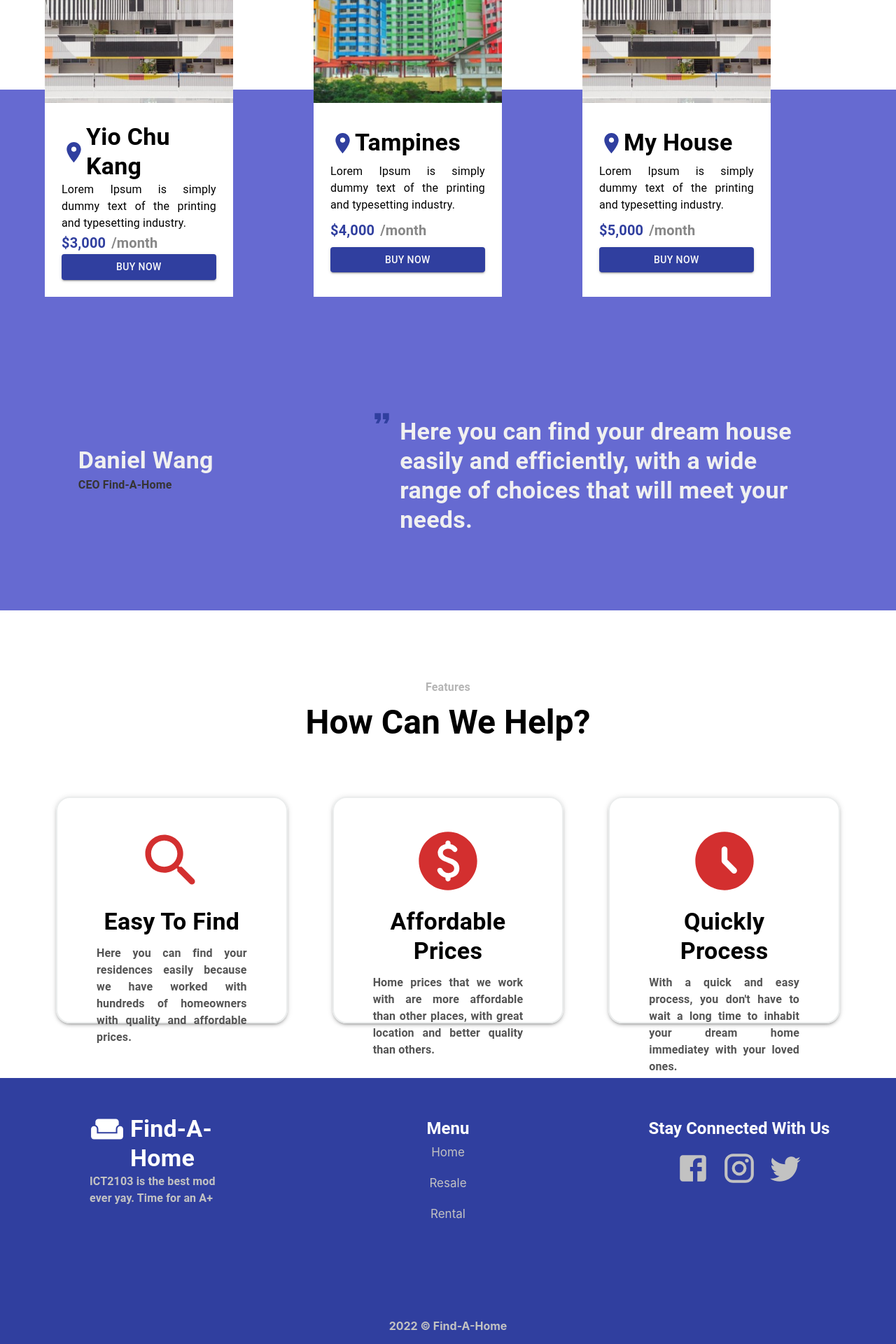
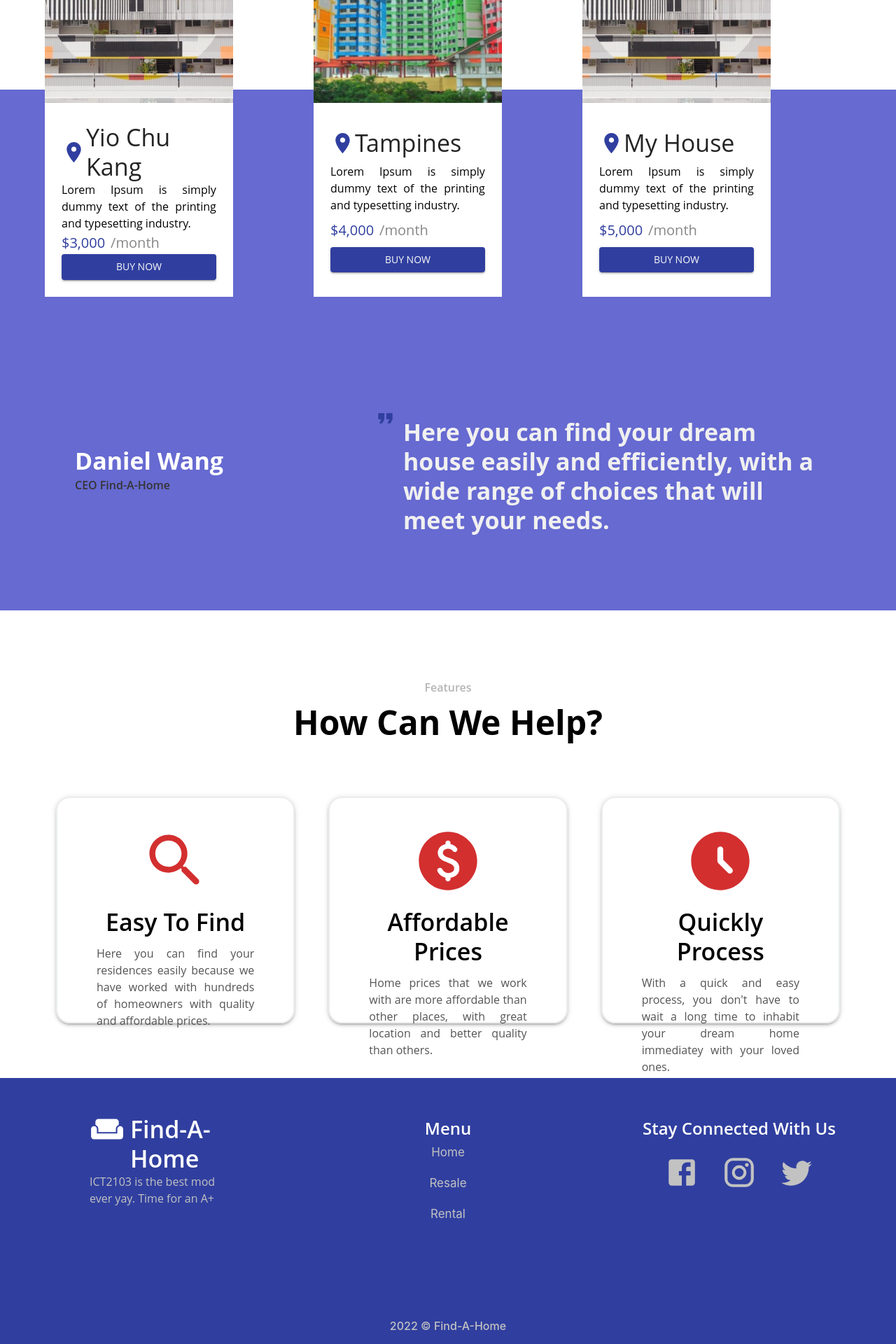
Before and after one commit to yekai11/2103-timetogoDB, a React (Create React App) app in the folder timetogodb/: page / in a window 1280 px wide. Shown: the part 842-2762 px from the top of the page at 70% size. Built offline with nearby package versions, Linux system fonts and the light colour scheme.

Commit message:
added font

```diff
--- a/timetogodb/src/App.css
+++ b/timetogodb/src/App.css
@@ -36,3 +36,5 @@
     transform: rotate(360deg);
   }
 }
+
+@import url('https://fonts.googleapis.com/css2?family=Open+Sans:wght@300;400;500;600;700&display=swap');
--- a/timetogodb/src/App.js
+++ b/timetogodb/src/App.js
@@ -5,11 +5,31 @@ import Homepage from "./Components/Homepage/Homepage";
 import RentalPage from "./Components/RentalPage";
 import ResalePage from "./Components/ResalePage";
 import LoginPage from "./Components/LoginPage";
+import { indigo, red } from "@mui/material/colors";
+import { createTheme, ThemeProvider } from "@mui/material/styles";
 
+const OpenSansFont = "'Open Sans', sans-serif";
+
+const theme = createTheme({
+  palette: {
+    primary: {
+      main: indigo[700],
+      contrastText: "#fafafa",
+    },
+    secondary: {
+      main: red[700],
+      contrastText: "#FFFFFF",
+    },
+  },
+  typography: {
+    fontFamily: OpenSansFont,
+    }
+});
 
 function App() {
   return (
     <div className="App">
+      <ThemeProvider theme={theme}>
         <Router>
           <Header />
           <Routes>
@@ -19,6 +39,7 @@ function App() {
             <Route path="login" element={<LoginPage />}></Route>
           </Routes>
         </Router>
+      </ThemeProvider>
     </div>
   );
 }
--- a/timetogodb/src/Components/Homepage/FeatureSection.jsx
+++ b/timetogodb/src/Components/Homepage/FeatureSection.jsx
@@ -18,11 +18,11 @@ export default function FeatureSection() {
         <Typography
           color="#b5b5b5"
           variant="subtitle1"
-          sx={{ fontWeight: "bold",mb:1 }}
+          sx={{ fontWeight: 600,mb:1 }}
         >
           Features
         </Typography>
-        <Typography variant="h3" sx={{ fontWeight: "bold" }}>
+        <Typography variant="h3" sx={{ fontWeight: 700 }}>
           How Can We Help?
         </Typography>
       </Box>
@@ -34,7 +34,7 @@ export default function FeatureSection() {
           alignItems: "center",
         }}
       >
-        <Grid container spacing={8} sx={{ paddingX: 10 }}>
+        <Grid container spacing={6} sx={{ paddingX: 10 }}>
           <Grid item lg={4}>
             <Box
               sx={{
@@ -51,10 +51,10 @@ export default function FeatureSection() {
               }}
             >
               <SearchRoundedIcon color="secondary" sx={{ fontSize: 100,mt:5, mb:2}} />
-              <Typography variant="h4" gutterBottom="true" sx={{ fontWeight: "bold" }}>
+              <Typography variant="h4" gutterBottom="true" sx={{ fontWeight: 600 }}>
                 Easy To Find
               </Typography>
-              <Typography align="justify" variant="body1" color="#545454" sx={{fontWeight:'bold'}}>
+              <Typography align="justify" variant="body1" color="#545454" sx={{fontWeight:400}}>
                 Here you can find your residences easily because we have worked with hundreds of homeowners with quality and affordable prices.
               </Typography>
             </Box>
@@ -75,10 +75,10 @@ export default function FeatureSection() {
               }}
             >
               <PaidRoundedIcon color="secondary" sx={{ fontSize: 100, mt:5, mb:2 }} />
-              <Typography variant="h4" gutterBottom="true" sx={{ fontWeight: "bold" }}>
+              <Typography variant="h4" gutterBottom="true" sx={{ fontWeight: 600 }}>
                 Affordable Prices
               </Typography>
-              <Typography  align="justify" variant="body1" color="#545454" sx={{fontWeight:'bold'}}>
+              <Typography  align="justify" variant="body1" color="#545454" sx={{fontWeight:400}}>
                 Home prices that we work with are more affordable than other places, with great location and better quality than others.
               </Typography>
             </Box>
@@ -99,10 +99,10 @@ export default function FeatureSection() {
               }}
             >
               <AccessTimeFilledRoundedIcon color="secondary" sx={{ fontSize: 100, mt:5, mb:2 }} />
-              <Typography variant="h4" gutterBottom="true" sx={{ fontWeight: "bold" }}>
+              <Typography variant="h4" gutterBottom="true" sx={{ fontWeight: 600 }}>
                 Quickly Process
               </Typography>
-              <Typography  align="justify" variant="body1" color="#545454" sx={{fontWeight:'bold'}}>
+              <Typography  align="justify" variant="body1" color="#545454" sx={{fontWeight:400}}>
                 With a quick and easy process, you don't have to wait a long time to inhabit your dream home immediatey with your loved ones.
               </Typography>
             </Box>
--- a/timetogodb/src/Components/Homepage/FooterSection.jsx
+++ b/timetogodb/src/Components/Homepage/FooterSection.jsx
@@ -1,5 +1,5 @@
 import React from "react";
-import { Typography, Box, Link } from "@mui/material";
+import { Typography, Box, Link, Button } from "@mui/material";
 import WeekendIcon from "@mui/icons-material/Weekend";
 import FacebookIcon from "@mui/icons-material/Facebook";
 import TwitterIcon from "@mui/icons-material/Twitter";
@@ -40,7 +40,7 @@ export default function FooterSection() {
             <Typography
               color="white "
               variant="h4"
-              sx={{ fontWeight: "bold", textDecoration: "none", mt: 1.5 }}
+              sx={{ fontWeight: 600, textDecoration: "none", mt: 1.5 }}
             >
               Find-A-Home
             </Typography>
@@ -48,7 +48,7 @@ export default function FooterSection() {
           <Box sx={{ width: "50%" }}>
             <Typography
               variant="body1"
-              sx={{ fontWeight: "bold", color: "#c2c2c2" }}
+              sx={{ fontWeight: 400, color: "#c2c2c2" }}
             >
               ICT2103 is the best mod ever yay. Time for an A+
             </Typography>
@@ -66,18 +66,18 @@ export default function FooterSection() {
         >
           <Typography
             variant="h5"
-            sx={{ fontWeight: "bold", mt: 2, color: "white" }}
+            sx={{ fontWeight: 600, mt: 2, color: "white" }}
           >
             Menu
           </Typography>
           <Box sx={{ display: "flex", flexDirection: "column", mt: 1 }}>
-            <Link href="/" sx={{ color: "#c2c2c2", fontSize: 17 }}>
+            <Link href="/" sx={{ color: "#c2c2c2", fontSize: 17, fontWeight:400 }}>
               Home
             </Link>
-            <Link href="/resale" sx={{ color: "#c2c2c2", fontSize: 17, mt: 3 }}>
+            <Link href="/resale" sx={{ color: "#c2c2c2", fontSize: 17, mt: 3, fontWeight:400 }}>
               Resale
             </Link>
-            <Link href="/rental" sx={{ color: "#c2c2c2", fontSize: 17, mt: 3 }}>
+            <Link href="/rental" sx={{ color: "#c2c2c2", fontSize: 17, mt: 3, fontWeight:400 }}>
               Rental
             </Link>
           </Box>
@@ -92,27 +92,27 @@ export default function FooterSection() {
         >
           <Typography
             variant="h5"
-            sx={{ fontWeight: "bold", mt: 2, color: "white" }}
+            sx={{ fontWeight: 600, mt: 2, color: "white" }}
           >
             Stay Connected With Us
           </Typography>
           <Box sx={{ mt: 2 }}>
-            <Link href="">
+            <Button href="/">
               <FacebookIcon sx={{ color: "#c2c2c2", fontSize: 50, mr: 2 }} />
-            </Link>
-            <Link href="">
+            </Button>
+            <Button href="/">
               <InstagramIcon sx={{ color: "#c2c2c2", fontSize: 50, mr: 2 }} />
-            </Link>
-            <Link href="">
+            </Button>
+            <Button href="/">
               <TwitterIcon sx={{ color: "#c2c2c2", fontSize: 50 }} />
-            </Link>
+            </Button>
           </Box>
         </Box>
       </Box>
       <Box sx={{ pt: 3, backgroundColor: "#303f9f", pb:2 }}>
         <Typography
           variant="caption1"
-          sx={{ color: "#c2c2c2", fontWeight: "bold" }}
+          sx={{ color: "#c2c2c2", fontWeight: 500 }}
         >
           2022 © Find-A-Home
         </Typography>
--- a/timetogodb/src/Components/Homepage/Listing/ListingComponent.jsx
+++ b/timetogodb/src/Components/Homepage/Listing/ListingComponent.jsx
@@ -14,6 +14,9 @@ export default function ListingComponent(props) {
           width: "70%",
           height: "100%",
           backgroundColor: "white",
+          // "&:hover": {
+          //   backgroundColor: "#d32f2f",
+          // },
         }}
       >
         <img
@@ -39,7 +42,7 @@ export default function ListingComponent(props) {
             }}
           >
             <LocationOnIcon color="primary" fontSize="large" sx={{ paddingTop: 3 }} />
-            <Typography variant="h4" align="left " sx={{ mt: 3, fontWeight:'bold' }}>
+            <Typography variant="h4" align="left " sx={{ mt: 3, fontWeight:500, color:'#242424' }}>
               {props.location}
             </Typography>
           </Box>
@@ -47,6 +50,7 @@ export default function ListingComponent(props) {
             <Typography
               variant="body1"
               align="justify"
+              sx={{fontWeight:400}}
             >
               {props.desc}
             </Typography>
@@ -61,7 +65,7 @@ export default function ListingComponent(props) {
               color="primary"
               variant="h6"
               align="left"
-              sx={{ fontWeight: "bold" }}
+              sx={{ fontWeight: 500 }}
             >
               ${props.price}
             </Typography>
@@ -70,7 +74,7 @@ export default function ListingComponent(props) {
               align="left"
               sx={{
                 ml: 1,
-                fontWeight: "bold",
+                fontWeight: 500,
                 color: "#878787",
               }}
             >
--- a/timetogodb/src/Components/Homepage/Listing/ListingSection.jsx
+++ b/timetogodb/src/Components/Homepage/Listing/ListingSection.jsx
@@ -35,13 +35,13 @@ export default function ListingSection() {
               mt: 2,
             }}
           >
-            <Typography variant="h4" sx={{ fontWeight: "bold" }}>
+            <Typography variant="h3" sx={{ fontWeight: 400 }}>
               Popular Homes
             </Typography>
             <Link
               href="/"
               variant="body1"
-              sx={{ fontWeight: "bold", color: "black" }}
+              sx={{ fontWeight: 500, color: "black" }}
             >
               See All
             </Link>
@@ -105,7 +105,7 @@ export default function ListingSection() {
           >
             <Box sx={{ textAlign: "left" }}>
               <Typography
-                color="#f0f0f0"
+                color="white"
                 variant="h4"
                 sx={{ fontWeight: "bold" }}
               >
@@ -114,7 +114,7 @@ export default function ListingSection() {
               <Typography
                 color="#363434"
                 variant="subtitle1"
-                sx={{ fontWeight: "bold" }}
+                sx={{ fontWeight: 600 }}
               >
                 CEO Find-A-Home
               </Typography>
@@ -131,7 +131,7 @@ export default function ListingSection() {
               <Typography
                 color="#f0f0f0"
                 variant="h4"
-                sx={{ mt: 2, ml: 1, textAlign: "left", fontWeight: "bold" }}
+                sx={{ mt: 2, ml: 1, textAlign: "left", fontWeight: 700 }}
               >
                 Here you can find your dream house easily and efficiently, with a wide range of choices that will meet your needs.
               </Typography>
--- a/timetogodb/src/Components/Homepage/SearchSection.jsx
+++ b/timetogodb/src/Components/Homepage/SearchSection.jsx
@@ -103,8 +103,8 @@ export default function SearchSection() {
           src={building}
         ></img>
         <Typography
-          sx={{ mb: 2, zIndex: 0, fontWeight: "bold", color: "#2f302f" }}
-          variant="h2"
+          sx={{ mb: 2, zIndex: 0, fontWeight: 500, color: "#2f302f" }}
+          variant="h3"
         >
           Find your dream home today
         </Typography>
--- a/timetogodb/src/index.js
+++ b/timetogodb/src/index.js
@@ -3,28 +3,12 @@ import ReactDOM from "react-dom/client";
 import "./index.css";
 import App from "./App";
 import reportWebVitals from "./reportWebVitals";
-import { indigo, red } from "@mui/material/colors";
-import { createTheme, ThemeProvider } from "@mui/material/styles";
 
-const theme = createTheme({
-  palette: {
-    primary: {
-      main: indigo[700],
-      contrastText: "#fafafa",
-    },
-    secondary: {
-      main: red[700],
-      contrastText: "#FFFFFF",
-    },
-  },
-});
 
 const root = ReactDOM.createRoot(document.getElementById("root"));
 root.render(
   <React.StrictMode>
-    <ThemeProvider theme={theme}>
       <App />
-    </ThemeProvider>
   </React.StrictMode>
 );
 
```
